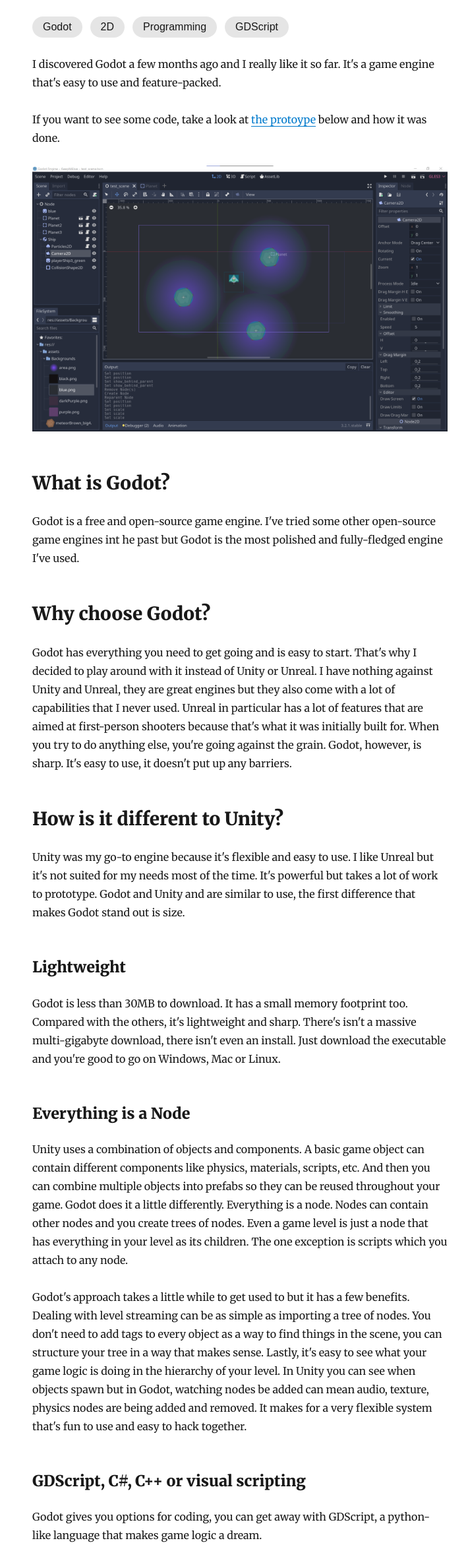
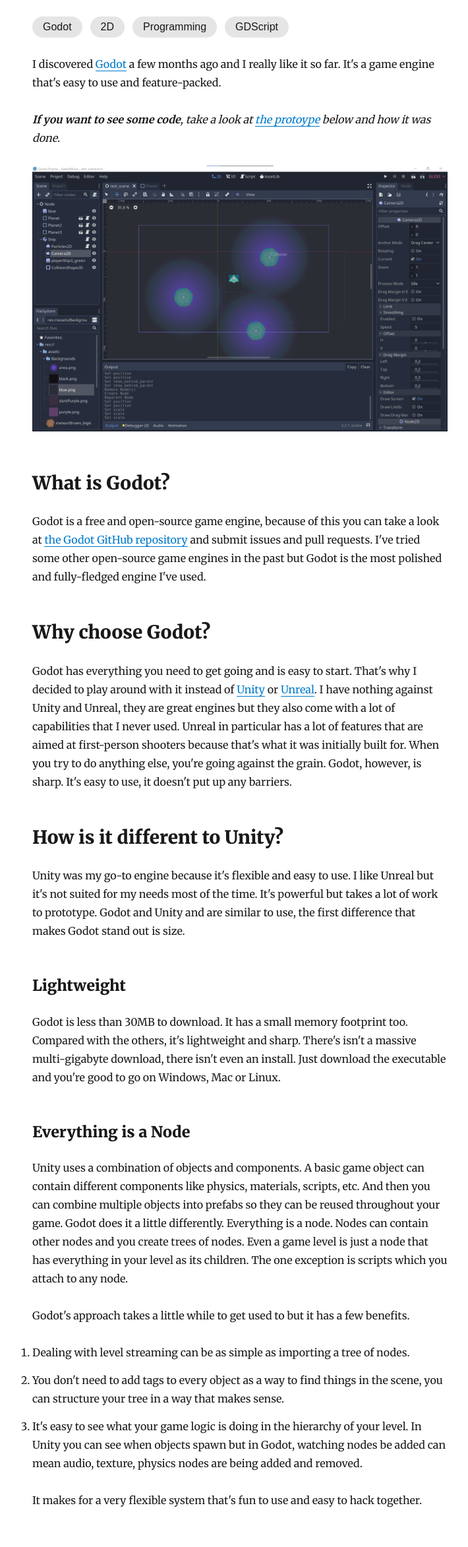
Before and after one commit to Darth-Knoppix/blog-game-dev, a Gatsby site: page /2020-05-10-discovering-godot/ in a window 1280 px wide. Shown: the part 170-2515 px from the top of the page at 66% size, without its empty margins (276-986 px from the left). Built offline with nearby package versions, Linux system fonts and the light colour scheme; Gatsby itself is replaced by a stand-in of ours; some packages are replaced by stand-ins of ours.

Commit message:
small fixes

````diff
--- a/content/blog/2020-05-10-discovering-godot/index.md
+++ b/content/blog/2020-05-10-discovering-godot/index.md
@@ -5,19 +5,19 @@
 tags: ["Godot", "2D", "Programming", "GDScript"]
 ---
 
-I discovered Godot a few months ago and I really like it so far. It's a game engine that's easy to use and feature-packed.
+I discovered [Godot](https://godotengine.org/) a few months ago and I really like it so far. It's a game engine that's easy to use and feature-packed.
 
-If you want to see some code, take a look at [the protoype](#making-a-2d-prototype-in-godot) below and how it was done.
+_**If you want to see some code**, take a look at [the protoype](#making-a-2d-prototype-in-godot) below and how it was done._
 
 !["The scene editor in Godot 3.1"](scene.png "Making an asteroids style game with gravity")
 
 ## What is Godot?
 
-Godot is a free and open-source game engine. I've tried some other open-source game engines int he past but Godot is the most polished and fully-fledged engine I've used.
+Godot is a free and open-source game engine, because of this you can take a look at [the Godot GitHub repository](https://github.com/godotengine) and submit issues and pull requests. I've tried some other open-source game engines in the past but Godot is the most polished and fully-fledged engine I've used.
 
 ## Why choose Godot?
 
-Godot has everything you need to get going and is easy to start. That's why I decided to play around with it instead of Unity or Unreal. I have nothing against Unity and Unreal, they are great engines but they also come with a lot of capabilities that I never used. Unreal in particular has a lot of features that are aimed at first-person shooters because that's what it was initially built for. When you try to do anything else, you're going against the grain. Godot, however, is sharp. It's easy to use, it doesn't put up any barriers.
+Godot has everything you need to get going and is easy to start. That's why I decided to play around with it instead of [Unity](https://unity.com/) or [Unreal](https://www.unrealengine.com). I have nothing against Unity and Unreal, they are great engines but they also come with a lot of capabilities that I never used. Unreal in particular has a lot of features that are aimed at first-person shooters because that's what it was initially built for. When you try to do anything else, you're going against the grain. Godot, however, is sharp. It's easy to use, it doesn't put up any barriers.
 
 ## How is it different to Unity?
 
@@ -31,7 +31,13 @@
 
 Unity uses a combination of objects and components. A basic game object can contain different components like physics, materials, scripts, etc. And then you can combine multiple objects into prefabs so they can be reused throughout your game. Godot does it a little differently. Everything is a node. Nodes can contain other nodes and you create trees of nodes. Even a game level is just a node that has everything in your level as its children. The one exception is scripts which you attach to any node.
 
-Godot's approach takes a little while to get used to but it has a few benefits. Dealing with level streaming can be as simple as importing a tree of nodes. You don't need to add tags to every object as a way to find things in the scene, you can structure your tree in a way that makes sense. Lastly, it's easy to see what your game logic is doing in the hierarchy of your level. In Unity you can see when objects spawn but in Godot, watching nodes be added can mean audio, texture, physics nodes are being added and removed. It makes for a very flexible system that's fun to use and easy to hack together.
+Godot's approach takes a little while to get used to but it has a few benefits.
+
+1. Dealing with level streaming can be as simple as importing a tree of nodes.
+2. You don't need to add tags to every object as a way to find things in the scene, you can structure your tree in a way that makes sense.
+3. It's easy to see what your game logic is doing in the hierarchy of your level. In Unity you can see when objects spawn but in Godot, watching nodes be added can mean audio, texture, physics nodes are being added and removed.
+
+It makes for a very flexible system that's fun to use and easy to hack together.
 
 ### GDScript, C#, C++ or visual scripting
 
@@ -52,13 +58,13 @@
 
 _The asteroids pulling the ship towards them with gravitational force whenever the ship is in the purple area_
 
-I decided to jump in and give Godot a try, I've tinkered with the engine over the past few weeks but this time I decided to make a prototype over a couple of hours. Something that proves a concept, it's a basic asteroids-like ship with planets that have gravitational pull.
+I decided to jump in and give Godot a try, I've tinkered with the engine over the past few weeks but this time I wanted to make a prototype over a couple of hours. Something that proves a concept, it's a basic asteroids-like game. It has some basic ship controls with planets that have gravitational pull.
 
 ### Ship movement
 
 !["Input map in Godot"](input.png "The input map in Godot used to setup player controls")
 
-The first piece of code we need is something to control our ship. To get a ship-like feel, we apply some force when the up action is pressed (set in the input manager as the 'W' key). Then left and right control our rotation. That's it. It's not perfect and could definitely use some tweaking to get the right feel but for a quick prototype, it's fine for now.
+The first piece of code we need is something to control our ship. To get a ship-like feel, we apply some force when the up action is pressed (set in the input manager as the 'W' key). Then 'left' and 'right' control our rotation. That's it. It's not perfect and could definitely use some tweaking to get the right feel but for a quick prototype, it's fine for now.
 
 ```gdscript
 extends RigidBody2D
@@ -84,7 +90,7 @@
 
 ![Updating the default physics in Godot](physics.png "Resetting the Default Gravity Vector")
 
-We also need to make a few adjustments to the physics, by default the physics direction points downwards so our ship is going to fall. We'll remove this to simulate zero-gravity. This ensures only the player and the asteroids with gravity, affect the ship.
+We also need to make a few adjustments to the physics, by default the physics direction points downwards so our ship is going to fall. We'll remove this to simulate zero-gravity. This ensures only the player and the asteroids with gravity, affect the ship's movement.
 
 ### Let's make the planets (asteroids in this case) rotate
 
````
